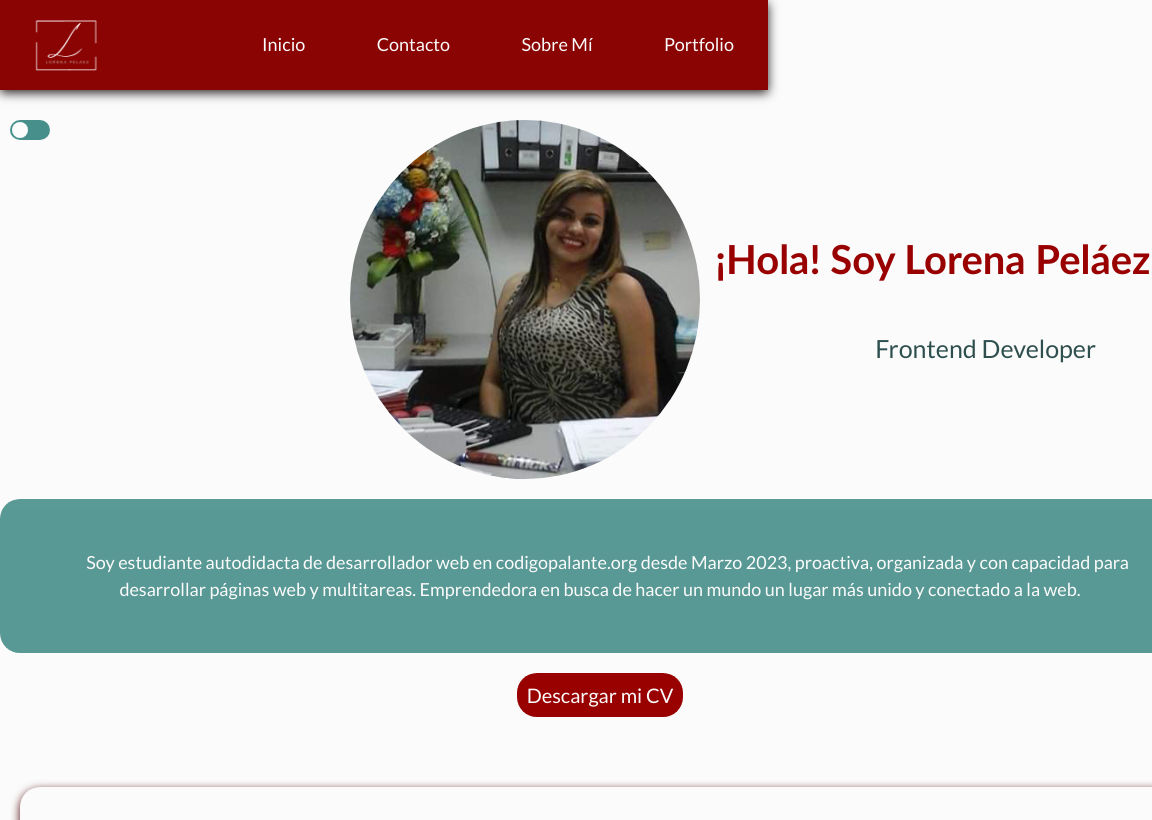
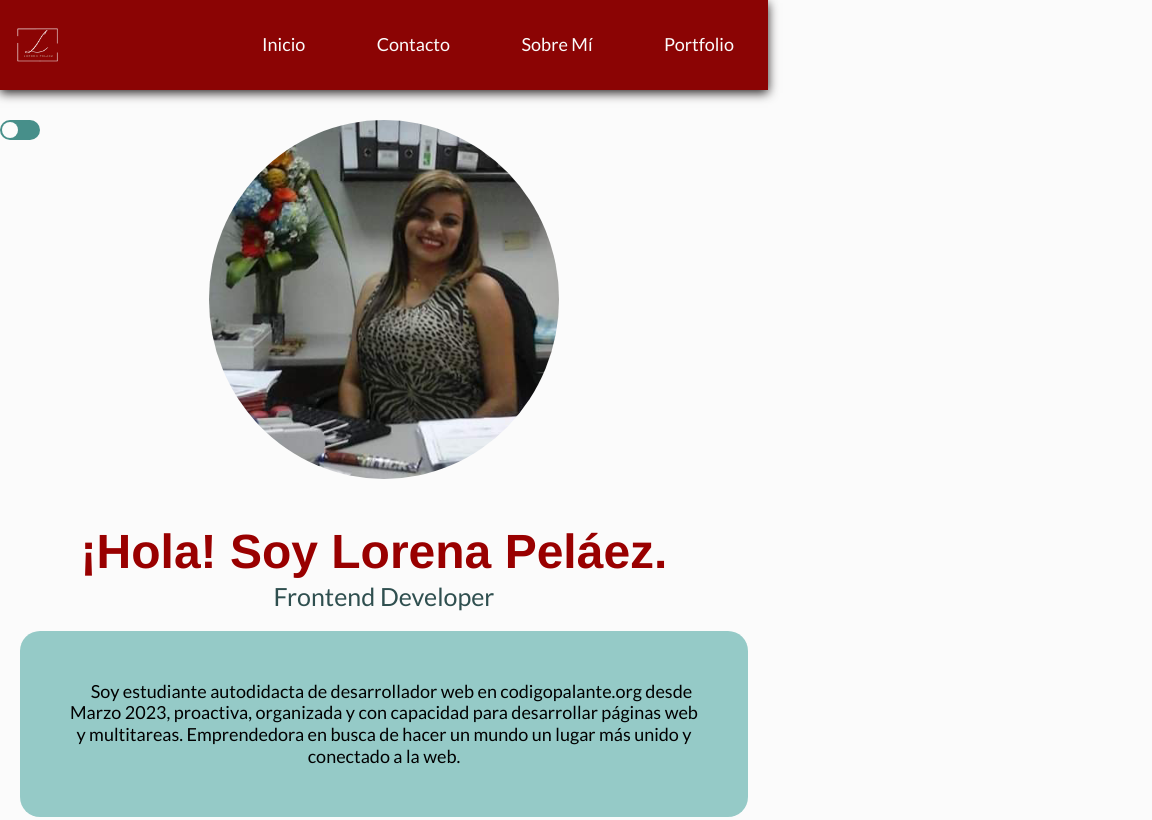
Before and after one commit to LorenCPP/mi-proyecto-2, a plain HTML site: page index.html in a window 768 px wide. Shown: the top 820 px of the page, 1152 px wide, since content can reach past the window. Drawn offline with Linux system fonts and the light colour scheme.

Commit message:
proyecto-2-cod-latam

```diff
--- a/css/styles.css
+++ b/css/styles.css
@@ -15,6 +15,14 @@ ul {
 a {
   text-decoration: none;
   color: inherit;
+}
+.contenedor {
+  min-height: 100vh;
+  width: 100%;
+  min-width: 1200px;
+  margin: 0;
+  overflow: hidden;
+
 }
 
 main {
@@ -97,6 +105,7 @@ input[type="checkbox"] {
   cursor: pointer;
   transition: 0.5s ease;
 }
+
 input[type="checkbox"]:checked {
   background-color: #990000;
 }
@@ -165,15 +174,6 @@ p {
   margin-bottom: 20px;
   margin-top: 20px;
   border-radius: 20px;
-}
-
-.contenedor {
-  min-height: 100vh;
-  width: 100%;
-  min-width: 1200px;
-  margin: 0;
-  overflow: hidden;
-
 }
 
 section button {
@@ -370,7 +370,7 @@ background-color:#f3f3f3 ;
 
 .iconos a:hover {
   transform: scale(1.2);
-  color: #d6360e;
+  color:aqua;
 }
 .mail {
   color:#8b0404;
@@ -385,10 +385,10 @@ background-color:#f3f3f3 ;
 /*Seccion Footer*/
 footer {
   height: 90px;
-  background-color:#95cac7;
+  background-color:#8b0404;
   text-align: center;
   padding: 20px;
-  margin-bottom: 5px;
+  margin-bottom: 0;
   margin-top: 0;
   color: #fbfbfb;
 }
@@ -401,72 +401,52 @@ footer {
 
 @media (min-width: 601px) and (max-width: 1024px) {
   .contenedor {
-    background-color: #fbfbfb;
-  }
-  .imagenes {
-    /*foto*/
+    width: 100%;
+    max-width: 600px;
+    min-width: 100%;
 
-    width: 80%;
-    height: auto;
-    margin-top: 120px;
-    margin-left: 200px;
-    display: flex;
-    align-items: center;
-    justify-content: space-between;
-  }
-  #ruta1 {
-    color: #990000;
-    font-size: 40px;
-    font-family: "Trebuchet MS", "Lucida Sans Unicode", "Lucida Grande",
-      "Lucida Sans", Arial, sans-serif;
-  }
-  .Experiencia {
-    color: darkslategray;
-    margin-top: 50px;
-    margin-left: 160px;
-    margin-right: 5px;
-    display: flex;
-    align-items: center;
-  }
-  .texto {
-    color: #fbfbfb;
-    opacity: 0.9;
-    font-size: 18px;
-    background-color: #478f8a;
-    text-align: center;
-    text-indent: 15px;
-    margin-bottom: 20px;
-    margin-top: 20px;
-    margin-left: auto;
-    margin-right: auto;
-    padding: 50px;
-    line-height: 1.5;
   }
 
-  input[type="checkbox"] {
-    left: 10px;
+  header img{
+      /*logo*/
+      display:block;
+      max-width: 10%;
+      margin:0;
+      padding: 0;
+
   }
 
-  .mail {
-    color: #990000(15, 15, 15);
+   #ruta1 {
+    margin-right: 20px;
+    margin-top: 40px;
+  }
+   /*foto*/
+  .imagenes {
+
+    display:block;
+
+  }
+  .logo {
+    width: 100%;
+    margin:auto;
+
   }
 
-  .linkedin {
-    color: #990000(15, 15, 15);
+ footer {
+  background-color: #8b0404;
+  margin-bottom: 0;
+}
+ }
+@media (min-width: 320px) and (max-width: 600px) {
+
+  .contenedor {
+
+    width: 100%;
+    max-width: 600px;
+    min-width: 320px;
+
   }
-}
-.github {
-  color: #990000(15, 15, 15);
-}
-.iconos a:hover {
-  transform: scale(1.2);
-  color: aqua;
-}
-footer {
-  background-color: #8b0404;
-}
 
-@media (min-width: 370px) and (max-width: 600px) {
   .abrir-menu,
   .cerrar-menu {
     display: block;
@@ -520,15 +500,31 @@ footer {
     opacity: 1;
     visibility: visible;
   }
-  .imagenes {
-    /*foto*/
 
-    margin-left: 80px;
-  }
   input[type="checkbox"] {
     left: 10px;
   }
   #ruta1 {
     margin-right: 50px;
   }
-}
+
+  .imagenes {
+    /*foto*/
+    display:block;
+
+  }
+  .logo {
+    width: 100%;
+    margin:auto;
+
+  }
+
+  #ruta1{
+    margin: auto;
+
+  }
+  footer {
+    margin-bottom: 0;
+  }
+
+ }
```
Also changed, not shown: index.html (+1 -1 lines).
